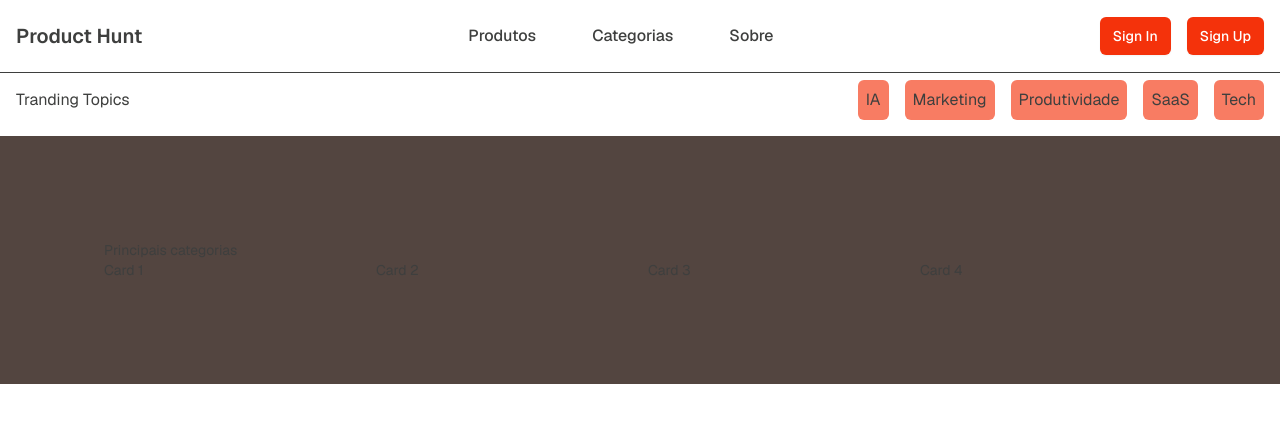
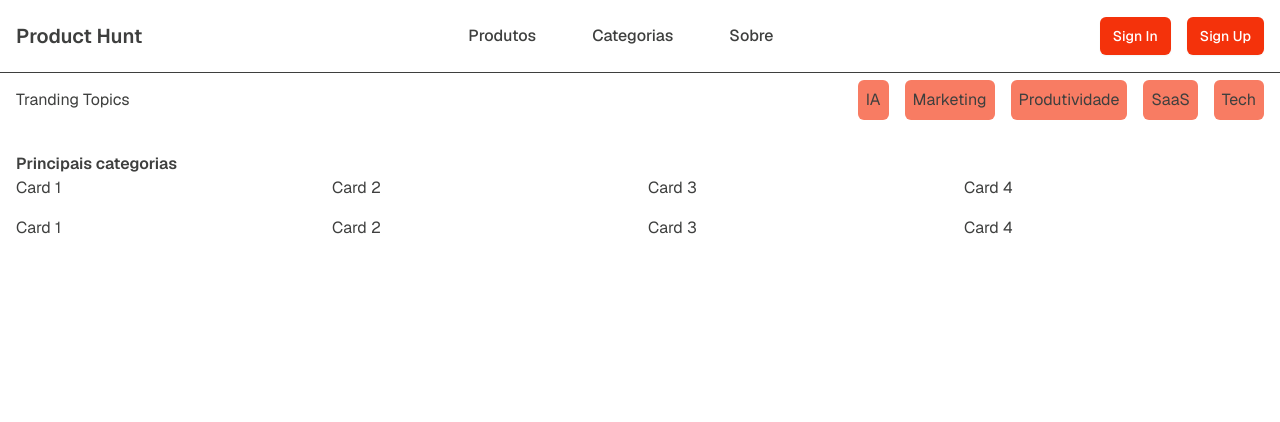
Before and after one commit to eusantosdev/product-hunt-clone, a Next.js app: page / in a window 1280 px wide. Shown: the top 422 px of the page. Built offline with nearby package versions, Linux system fonts and the light colour scheme.

Commit message:
style: upgrade design in footer

```diff
--- a/src/components/Footer.tsx
+++ b/src/components/Footer.tsx
@@ -1,8 +1,14 @@
 export default function Footer() {
     return(
-        <footer className="p-26 bg-[#534540] text-sm">
-            <h2>Principais categorias</h2>
-            <div className="grid grid-cols-4 gap-4">
+        <footer className="w-full max-w-screen-xl mx-auto p-4">
+            <h2 className="font-semibold whitespace-nowrap">
+                Principais categorias
+            </h2>
+            <div className="grid lg:grid-cols-4 gap-4">
+                <div className="">Card 1</div>
+                <div className="">Card 2</div>
+                <div className="">Card 3</div>
+                <div className="">Card 4</div>
                 <div className="">Card 1</div>
                 <div className="">Card 2</div>
                 <div className="">Card 3</div>
```
